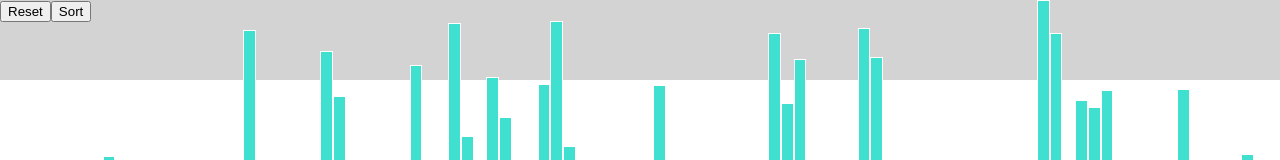
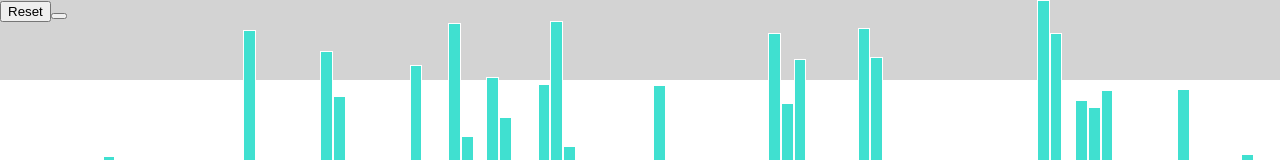
Before and after one commit to mtcanam/Sorter, a React (Create React App) app: page / in a window 1280 px wide. Shown: the top 160 px of the page. Built offline with nearby package versions, Linux system fonts and the light colour scheme; the HTML template or start-up script is replaced by a standard one.

Commit message:
Added a generic sorting button for the different sort types.

```diff
--- a/src/ControlBar/SortButton.jsx
+++ b/src/ControlBar/SortButton.jsx
@@ -11,7 +11,7 @@ export default class SortButton extends React.Component {
   }
   render() {
     return (
-      <button className="btn btn-primary" onClick={this.handleClick}>Sort</button>
+      <button className="btn btn-primary" onClick={this.handleClick}>{this.props.text}</button>
     )
   }
 
```
